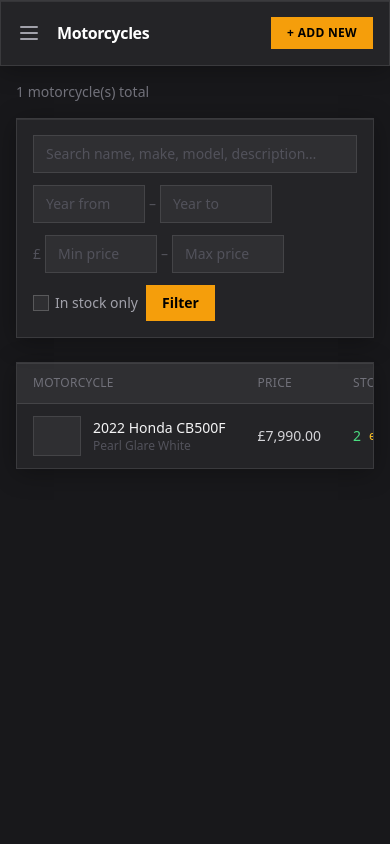
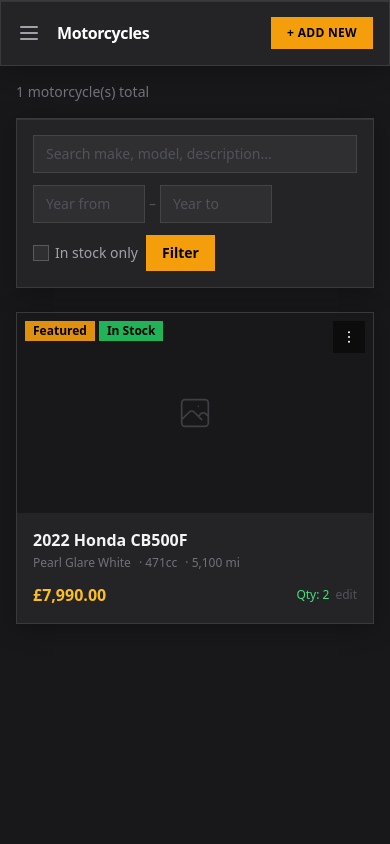
Before and after one commit to StyxOfDynamite/cjp, a Laravel app: page /admin/motorcycles in a window 390 px wide. Run offline with Laravel 12, Linux system fonts and the light colour scheme; a user stored in the database is signed in; data comes from the database, SQL or seed files in the repository; data that the repository does not hold is empty; style sheets or scripts are compiled from the project's sources; parts of the project's set-up code (start-up, migrations or seed data) failed here and were passed over.

Commit message:
Replace admin motorcycle table with responsive card grid
Each card shows image, year/make/model, colour/engine/mileage, price,
inline stock editor, and a 3-dot context menu (View / Edit / Delete).
Works cleanly on mobile without horizontal scrolling.

Co-Authored-By: Claude Sonnet 4.6 <noreply@anthropic.com>

```diff
--- a/resources/views/admin/motorcycles/index.blade.php
+++ b/resources/views/admin/motorcycles/index.blade.php
@@ -2,11 +2,12 @@
 
     <p class="text-sm text-zinc-500 mb-4">{{ $motorcycles->total() }} motorcycle(s) total</p>
 
+    {{-- Filters --}}
     <form method="GET" action="{{ route('admin.motorcycles.index') }}" class="mb-6 glass p-4">
         <div class="flex flex-wrap gap-3">
             <div class="flex-1 min-w-48">
                 <input type="text" name="search" value="{{ $filters['search'] ?? '' }}"
-                       placeholder="Search name, make, model, description…"
+                       placeholder="Search make, model, description…"
                        class="w-full bg-white/5 border-white/10 text-zinc-100 placeholder-zinc-600 text-sm px-3 py-2 rounded-none focus:ring-amber-500 focus:border-amber-500">
             </div>
             <div class="flex items-center gap-1">
@@ -16,16 +17,6 @@
                 <span class="text-zinc-600 text-sm">–</span>
                 <input type="number" name="year_max" value="{{ $filters['year_max'] ?? '' }}"
                        placeholder="Year to" min="1900" max="{{ date('Y') + 1 }}"
-                       class="w-28 bg-white/5 border-white/10 text-zinc-100 placeholder-zinc-600 text-sm px-3 py-2 rounded-none focus:ring-amber-500 focus:border-amber-500">
-            </div>
-            <div class="flex items-center gap-1">
-                <span class="text-zinc-600 text-sm">£</span>
-                <input type="number" name="price_min" value="{{ $filters['price_min'] ?? '' }}"
-                       placeholder="Min price" min="0" step="0.01"
-                       class="w-28 bg-white/5 border-white/10 text-zinc-100 placeholder-zinc-600 text-sm px-3 py-2 rounded-none focus:ring-amber-500 focus:border-amber-500">
-                <span class="text-zinc-600 text-sm">–</span>
-                <input type="number" name="price_max" value="{{ $filters['price_max'] ?? '' }}"
-                       placeholder="Max price" min="0" step="0.01"
                        class="w-28 bg-white/5 border-white/10 text-zinc-100 placeholder-zinc-600 text-sm px-3 py-2 rounded-none focus:ring-amber-500 focus:border-amber-500">
             </div>
             <div class="flex items-center gap-2">
@@ -49,77 +40,128 @@
         </div>
     </form>
 
-    <div class="glass overflow-hidden overflow-x-auto">
-        <table class="min-w-full divide-y divide-white/10 text-sm whitespace-nowrap">
-            <thead class="bg-white/5">
-                <tr>
-                    <th class="px-4 py-3 text-left text-xs font-medium text-zinc-500 uppercase tracking-wide">Motorcycle</th>
-                    <th class="px-4 py-3 text-left text-xs font-medium text-zinc-500 uppercase tracking-wide">Price</th>
-                    <th class="px-4 py-3 text-left text-xs font-medium text-zinc-500 uppercase tracking-wide">Stock</th>
-                    <th class="px-4 py-3 text-left text-xs font-medium text-zinc-500 uppercase tracking-wide">Featured</th>
-                    <th class="px-4 py-3"></th>
-                </tr>
-            </thead>
-            <tbody class="divide-y divide-white/5">
-                @forelse($motorcycles as $bike)
-                    <tr class="hover:bg-white/5 transition-colors" x-data="{ editing: false, qty: {{ $bike->stock_quantity }} }">
-                        <td class="px-4 py-3 flex items-center gap-3">
+    {{-- Card grid --}}
+    @if($motorcycles->isEmpty())
+        <div class="glass px-6 py-16 text-center text-zinc-600">
+            No motorcycles yet.
+            <a href="{{ route('admin.motorcycles.create') }}" class="text-amber-400 hover:text-amber-300">Add the first one.</a>
+        </div>
+    @else
+        <div class="grid grid-cols-1 sm:grid-cols-2 xl:grid-cols-3 gap-4">
+            @foreach($motorcycles as $bike)
                 @php $img = $bike->images->first(); @endphp
-                            <a href="{{ route('motorcycles.show', $bike) }}" target="_blank" class="flex-shrink-0">
+                <div class="glass overflow-hidden"
+                     x-data="{ menu: false, editing: false, qty: {{ $bike->stock_quantity }} }"
+                     @click.outside="menu = false">
+
+                    {{-- Image --}}
+                    <div class="relative aspect-video bg-zinc-900">
                         @if($img)
-                                    <img src="{{ $img->url }}" alt="{{ $img->alt_text }}" class="w-12 h-10 object-cover hover:opacity-80 transition-opacity">
+                            <img src="{{ $img->url }}" alt="{{ $img->alt_text }}"
+                                 loading="lazy"
+                                 class="w-full h-full object-cover opacity-90">
                         @else
-                                    <div class="w-12 h-10 bg-white/5 border border-white/10"></div>
+                            <div class="w-full h-full flex items-center justify-center text-zinc-700">
+                                <svg class="w-10 h-10" fill="none" stroke="currentColor" viewBox="0 0 24 24">
+                                    <path stroke-linecap="round" stroke-linejoin="round" stroke-width="1" d="M4 16l4.586-4.586a2 2 0 012.828 0L16 16m-2-2l1.586-1.586a2 2 0 012.828 0L20 14m-6-6h.01M6 20h12a2 2 0 002-2V6a2 2 0 00-2-2H6a2 2 0 00-2 2v12a2 2 0 002 2z"/>
+                                </svg>
+                            </div>
                         @endif
+
+                        {{-- Badges --}}
+                        <div class="absolute top-2 left-2 flex gap-1">
+                            @if($bike->is_featured)
+                                <span class="text-xs font-semibold bg-amber-500/90 text-black px-2 py-0.5">Featured</span>
+                            @endif
+                            <span class="text-xs font-semibold px-2 py-0.5 {{ $bike->stock_quantity > 0 ? 'bg-green-500/90 text-black' : 'bg-zinc-800 text-zinc-400' }}">
+                                {{ $bike->stock_quantity > 0 ? 'In Stock' : 'Sold' }}
+                            </span>
+                        </div>
+
+                        {{-- 3-dot context menu --}}
+                        <div class="absolute top-2 right-2">
+                            <button @click.stop="menu = !menu"
+                                    class="w-8 h-8 flex items-center justify-center bg-black/50 hover:bg-black/70 text-white transition-colors">
+                                <svg class="w-4 h-4" fill="currentColor" viewBox="0 0 24 24">
+                                    <circle cx="12" cy="5" r="1.5"/><circle cx="12" cy="12" r="1.5"/><circle cx="12" cy="19" r="1.5"/>
+                                </svg>
+                            </button>
+
+                            <div x-show="menu"
+                                 x-transition:enter="transition ease-out duration-100"
+                                 x-transition:enter-start="opacity-0 scale-95"
+                                 x-transition:enter-end="opacity-100 scale-100"
+                                 x-transition:leave="transition ease-in duration-75"
+                                 x-transition:leave-start="opacity-100 scale-100"
+                                 x-transition:leave-end="opacity-0 scale-95"
+                                 class="absolute right-0 top-9 w-36 glass-light z-10 py-1"
+                                 style="display:none">
+                                <a href="{{ route('motorcycles.show', $bike) }}" target="_blank"
+                                   class="flex items-center gap-2 px-4 py-2 text-sm text-zinc-300 hover:text-white hover:bg-white/10 transition-colors">
+                                    <svg class="w-3.5 h-3.5" fill="none" stroke="currentColor" viewBox="0 0 24 24"><path stroke-linecap="round" stroke-linejoin="round" stroke-width="2" d="M10 6H6a2 2 0 00-2 2v10a2 2 0 002 2h10a2 2 0 002-2v-4M14 4h6m0 0v6m0-6L10 14"/></svg>
+                                    View
                                 </a>
-                            <div>
-                                <a href="{{ route('motorcycles.show', $bike) }}" target="_blank"
-                                   class="font-medium text-zinc-100 hover:text-amber-400 transition-colors">{{ $bike->year }} {{ $bike->make }} {{ $bike->model }}</a>
-                                @if($bike->color)<p class="text-xs text-zinc-600">{{ $bike->color }}</p>@endif
+                                <a href="{{ route('admin.motorcycles.edit', $bike) }}"
+                                   class="flex items-center gap-2 px-4 py-2 text-sm text-zinc-300 hover:text-white hover:bg-white/10 transition-colors">
+                                    <svg class="w-3.5 h-3.5" fill="none" stroke="currentColor" viewBox="0 0 24 24"><path stroke-linecap="round" stroke-linejoin="round" stroke-width="2" d="M11 5H6a2 2 0 00-2 2v11a2 2 0 002 2h11a2 2 0 002-2v-5m-1.414-9.414a2 2 0 112.828 2.828L11.828 15H9v-2.828l8.586-8.586z"/></svg>
+                                    Edit
+                                </a>
+                                <div class="border-t border-white/10 my-1"></div>
+                                <form method="POST" action="{{ route('admin.motorcycles.destroy', $bike) }}"
+                                      onsubmit="return confirm('Delete {{ addslashes($bike->year . ' ' . $bike->make . ' ' . $bike->model) }}?')">
+                                    @csrf @method('DELETE')
+                                    <button type="submit"
+                                            class="flex items-center gap-2 w-full px-4 py-2 text-sm text-red-400 hover:text-red-300 hover:bg-white/10 transition-colors">
+                                        <svg class="w-3.5 h-3.5" fill="none" stroke="currentColor" viewBox="0 0 24 24"><path stroke-linecap="round" stroke-linejoin="round" stroke-width="2" d="M19 7l-.867 12.142A2 2 0 0116.138 21H7.862a2 2 0 01-1.995-1.858L5 7m5 4v6m4-6v6m1-10V4a1 1 0 00-1-1h-4a1 1 0 00-1 1v3M4 7h16"/></svg>
+                                        Delete
+                                    </button>
+                                </form>
                             </div>
-                        </td>
-                        <td class="px-4 py-3 text-zinc-300">£{{ number_format($bike->price, 2) }}</td>
-                        <td class="px-4 py-3">
-                            <div x-show="!editing" class="flex items-center gap-2">
-                                <span class="font-medium {{ $bike->stock_quantity > 0 ? 'text-green-400' : 'text-red-400' }}">
-                                    {{ $bike->stock_quantity }}
+                        </div>
+                    </div>
+
+                    {{-- Info --}}
+                    <div class="p-4">
+                        <h3 class="font-semibold text-zinc-100 leading-snug">
+                            {{ $bike->year }} {{ $bike->make }} {{ $bike->model }}
+                        </h3>
+                        <div class="mt-1 flex items-center gap-2 text-xs text-zinc-500">
+                            @if($bike->color)<span>{{ $bike->color }}</span>@endif
+                            @if($bike->engine_size_cc)<span>&middot; {{ $bike->engine_size_cc }}cc</span>@endif
+                            @if($bike->mileage_miles)<span>&middot; {{ number_format($bike->mileage_miles) }} mi</span>@endif
+                        </div>
+
+                        <div class="mt-3 flex items-center justify-between">
+                            <span class="text-amber-400 font-bold">£{{ number_format($bike->price, 2) }}</span>
+
+                            {{-- Inline stock editor --}}
+                            <div class="flex items-center gap-2">
+                                <div x-show="!editing" class="flex items-center gap-1.5">
+                                    <span class="text-xs {{ $bike->stock_quantity > 0 ? 'text-green-400' : 'text-zinc-500' }}">
+                                        Qty: {{ $bike->stock_quantity }}
                                     </span>
-                                <button @click="editing = true" class="text-xs text-amber-400 hover:text-amber-300 transition-colors">edit</button>
+                                    <button @click="editing = true"
+                                            class="text-xs text-zinc-600 hover:text-amber-400 transition-colors">edit</button>
                                 </div>
-                            <form x-show="editing" method="POST" action="{{ route('admin.motorcycles.stock', $bike) }}" class="flex items-center gap-1">
+                                <form x-show="editing" method="POST" action="{{ route('admin.motorcycles.stock', $bike) }}"
+                                      class="flex items-center gap-1" style="display:none">
                                     @csrf @method('PATCH')
                                     <input type="number" name="stock_quantity" x-model="qty" min="0"
-                                       class="w-20 bg-white/5 border-white/10 text-zinc-100 text-sm px-2 py-1 rounded-none">
-                                <button type="submit" class="text-xs bg-amber-500 text-black px-2 py-1 hover:bg-amber-400 transition-colors">Save</button>
-                                <button type="button" @click="editing = false" class="text-xs text-zinc-600 hover:text-zinc-300 transition-colors">Cancel</button>
+                                           class="w-16 bg-white/5 border-white/10 text-zinc-100 text-xs px-2 py-1 rounded-none">
+                                    <button type="submit"
+                                            class="text-xs bg-amber-500 text-black px-2 py-1 hover:bg-amber-400 transition-colors">✓</button>
+                                    <button type="button" @click="editing = false"
+                                            class="text-xs text-zinc-600 hover:text-zinc-300 transition-colors">✕</button>
                                 </form>
-                        </td>
-                        <td class="px-4 py-3">
-                            @if($bike->is_featured)
-                                <span class="text-xs bg-amber-500/20 text-amber-400 border border-amber-500/30 px-2 py-0.5">Featured</span>
-                            @endif
-                        </td>
-                        <td class="px-4 py-3 text-right whitespace-nowrap">
-                            <a href="{{ route('motorcycles.show', $bike) }}" target="_blank" class="text-xs text-zinc-600 hover:text-zinc-300 mr-2 transition-colors">View</a>
-                            <a href="{{ route('admin.motorcycles.edit', $bike) }}" class="text-xs text-amber-400 hover:text-amber-300 mr-2 transition-colors">Edit</a>
-                            <form method="POST" action="{{ route('admin.motorcycles.destroy', $bike) }}" class="inline"
-                                  onsubmit="return confirm('Delete this motorcycle?')">
-                                @csrf @method('DELETE')
-                                <button type="submit" class="text-xs text-red-400 hover:text-red-300 transition-colors">Delete</button>
-                            </form>
-                        </td>
-                    </tr>
-                @empty
-                    <tr>
-                        <td colspan="5" class="px-4 py-10 text-center text-zinc-600">
-                            No motorcycles yet. <a href="{{ route('admin.motorcycles.create') }}" class="text-amber-400 hover:text-amber-300">Add the first one.</a>
-                        </td>
-                    </tr>
-                @endforelse
-            </tbody>
-        </table>
+                            </div>
+                        </div>
                     </div>
 
-    <div class="mt-4">{{ $motorcycles->links() }}</div>
+                </div>
+            @endforeach
+        </div>
+    @endif
+
+    <div class="mt-6">{{ $motorcycles->links() }}</div>
 
 </x-admin-layout>
```
Lines whose indentation alone changed are shown as unchanged.
